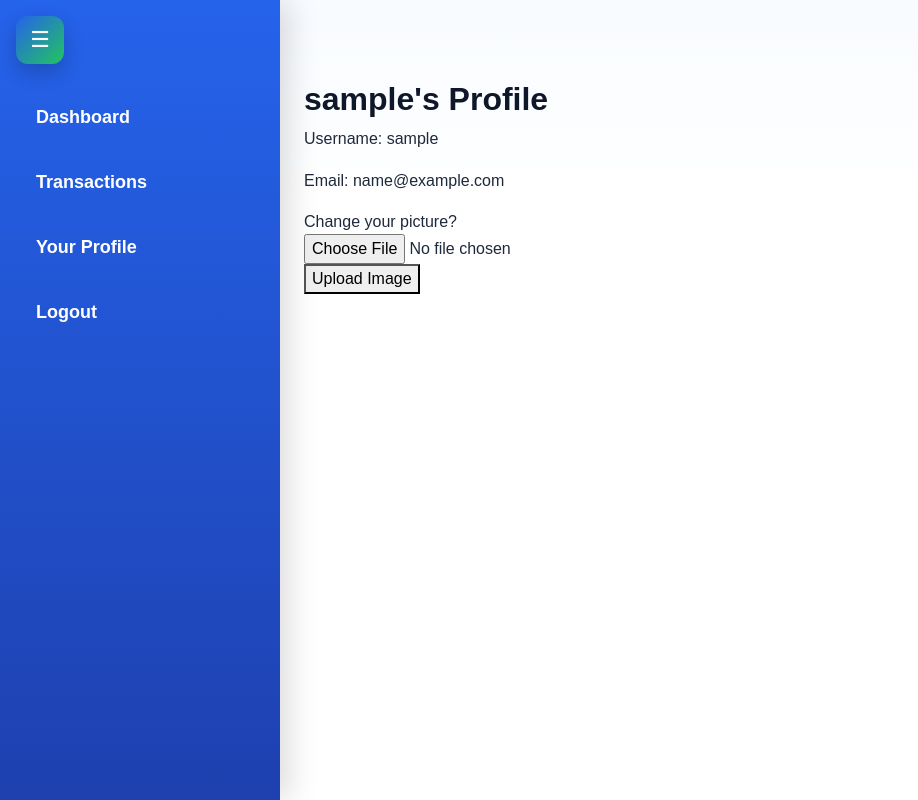
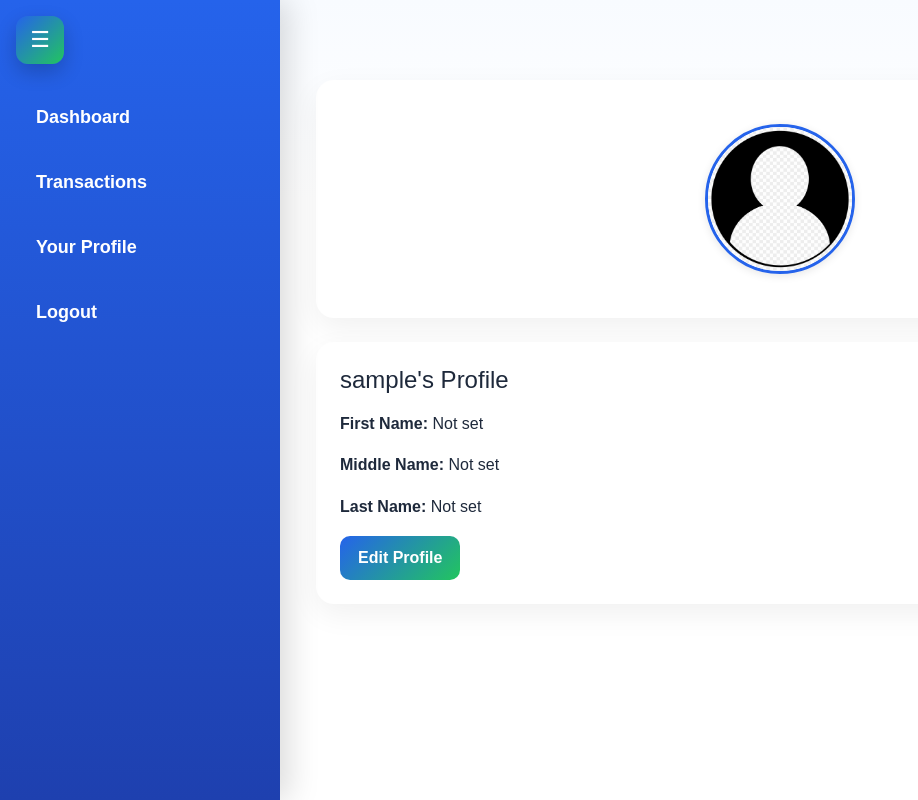
Before and after one commit to Hualin120/CSC-400-Project, a Flask app: page /profile in a window 1280 px wide. Shown: the whole page, without its empty margins (0-918 px from the left). Run offline with Flask 3, Linux system fonts and the light colour scheme; the visitor is signed in with stand-in values (Sample User, id 1).

Commit message:
Profile preliminary completed

```diff
--- a/app.py
+++ b/app.py
@@ -1,4 +1,4 @@
-from flask import Flask, render_template, redirect, url_for, flash, request, session
+from flask import Flask, render_template, redirect, url_for, flash, request, session, make_response, send_file
 from flask_login import LoginManager, login_user, login_required, logout_user, current_user
 from werkzeug.security import generate_password_hash, check_password_hash
 import os
@@ -11,12 +11,13 @@ from forms import (
     ResetPasswordForm, TransactionForm
 )
 
-from models import db, User, EmailToken, sha256, AccountBook, Income, Expense
+from models import db, User, EmailToken, sha256, AccountBook, Income, Expense, UserProfile
 from email_utils import send_email
 from auth_utils import send_verification_code, can_resend_verify_code, build_reset_password_html
 from auth_routes import auth_bp
 from csv_routes import csv_bp
 from collections import OrderedDict
+from io import BytesIO
 
 load_dotenv(override=True)
 print("MAILJET_API_KEY loaded?", bool(os.getenv("MAILJET_API_KEY")))
@@ -115,6 +116,12 @@ def register():
         user = User(username=username, email=email, password=hashed)
         db.session.add(user)
         db.session.commit()
+
+
+        user_profile = UserProfile(user_id=user.id)
+        db.session.add(user_profile)
+        db.session.commit()
+
 
         default_book = AccountBook(
             bookname = 'General',
@@ -755,8 +762,50 @@ def settings():
 @app.route('/profile')
 @login_required
 def profile():
-    return render_template('profile.html', user=current_user)
+    user_profile = UserProfile.query.filter_by(user_id=current_user.id).first()
+    return render_template('profile.html', user=current_user, profile=user_profile)
 
+@app.route('/avatar/<int:user_id>')
+def avatar(user_id):
+    # query users' avater
+    profile = UserProfile.query.filter_by(user_id=user_id).first()
+
+    if not profile or not profile.avatar:
+        # no avatar; return default image.
+        return send_file('static/default_avatar.png', mimetype='image/png')
+
+    return make_response(profile.avatar, 200, {'Content-Type': profile.avatar_mime_type})
+
+
+
+@app.route('/edit_profile', methods=['POST'])
+@login_required
+def edit_profile():
+    profile = UserProfile.query.filter_by(user_id=current_user.id).first()
+    if not profile:
+        profile = UserProfile(user_id=current_user.id)
+        db.session.add(profile)
+
+    # update basic information
+    profile.first_name = request.form.get('first_name', '').strip() or None
+    profile.middle_name = request.form.get('middle_name', '').strip() or None
+    profile.last_name = request.form.get('last_name', '').strip() or None
+
+    # handling avatar
+    avatar_file = request.files.get('avatar')
+    if avatar_file and avatar_file.filename:
+        allowed_types = ['image/png', 'image/jpeg', 'image/jpg', 'image/gif']
+        if avatar_file.mimetype not in allowed_types:
+            flash('Only PNG, JPEG, and GIF images are allowed.', 'danger')
+            return redirect(url_for('profile'))
+
+        profile.avatar = avatar_file.read()
+        profile.avatar_mime_type = avatar_file.mimetype
+
+    db.session.commit()
+
+    flash('Profile updated successfully!', 'success')
+    return redirect(url_for('profile'))
 
 if __name__ == '__main__':
     with app.app_context():
--- a/static/app.css
+++ b/static/app.css
@@ -409,3 +409,19 @@ p {
 .month-checkbox-item input {
     cursor: pointer;
 }
+
+.avatar-img {
+    width: 150px;
+    height: 150px;
+    border-radius: 50%;
+    object-fit: cover;
+    border: 3px solid #2563eb;
+    box-shadow: 0 2px 8px rgba(0, 0, 0, 0.1);
+}
+
+.avatar-section {
+    text-align: center;
+    margin: 20px 0;
+}
+
+}
--- a/templates/profile.html
+++ b/templates/profile.html
@@ -2,18 +2,62 @@
 {% block title %}Profile{% endblock %}
 
 {% block content %}
-<div class="profileinfo">
-  <h2> {{ user.username }}'s Profile</h2>
-  <p>Username: {{ user.username }}</p>
-  <p>Email: {{ user.email }}</p>
+<div class="container">
+
+    <div class="app-card p-4 mb-4">
+        <div class="avatar-section">
+            <img src="{{ url_for('avatar', user_id=user.id) }}" alt="Avatar" class="avatar-img">
+        </div>
+    </div>
+
+    <div class="app-card p-4 mb-4">
+        <h2 class="h4 mb-3">{{ user.username }}'s Profile</h2>
+
+        <div id="displayMode">
+            <p><strong>First Name:</strong> {{ profile.first_name or 'Not set' }}</p>
+            <p><strong>Middle Name:</strong> {{ profile.middle_name or 'Not set' }}</p>
+            <p><strong>Last Name:</strong> {{ profile.last_name or 'Not set' }}</p>
+            <button onclick="enterEditMode()" class="btn btn-primary">Edit Profile</button>
+        </div>
+
+        <!-- edit form -->
+        <form method="POST" action="{{ url_for('edit_profile') }}" enctype="multipart/form-data" id="editForm" style="display: none;">
+            <div class="mb-3">
+                <label class="form-label"><strong>First Name:</strong></label>
+                <input type="text" name="first_name" class="form-control" value="{{ profile.first_name or '' }}">
+            </div>
+
+            <div class="mb-3">
+                <label class="form-label"><strong>Middle Name:</strong></label>
+                <input type="text" name="middle_name" class="form-control" value="{{ profile.middle_name or '' }}">
+            </div>
+
+            <div class="mb-3">
+                <label class="form-label"><strong>Last Name:</strong></label>
+                <input type="text" name="last_name" class="form-control" value="{{ profile.last_name or '' }}">
+            </div>
+
+            <div class="mb-3">
+                <label class="form-label"><strong>Avatar:</strong></label>
+                <input type="file" name="avatar" class="form-control" accept="image/png, image/jpeg, image/jpg, image/gif">
+            </div>
+
+            <button type="submit" class="btn btn-success">Save</button>
+            <button type="button" onclick="cancelEdit()" class="btn btn-secondary">Cancel</button>
+        </form>
+    </div>
 </div>
-<div class="change">
-  <form action="/upload-profile-picture" method="post" enctype="multipart/form-data">
-  <label for="profile_picture"> Change your picture? </label>
-  <br>
-  <input type="file" id="profile_picture" name="profile_picture" accept="image/png, image/jpeg, image/jpg">
-  <br>
-  <button type="submit">Upload Image</button>
-</form>
-</div>
+
+<script>
+function enterEditMode() {
+    document.getElementById('displayMode').style.display = 'none';
+    document.getElementById('editForm').style.display = 'block';
+}
+
+function cancelEdit() {
+    document.getElementById('displayMode').style.display = 'block';
+    document.getElementById('editForm').style.display = 'none';
+    document.getElementById('editForm').reset();
+}
+</script>
 {% endblock %}
```
Also changed, not shown: auth_routes.py (+29 -12 lines), models.py (+13 -0 lines), static/default_avatar.png (added).
